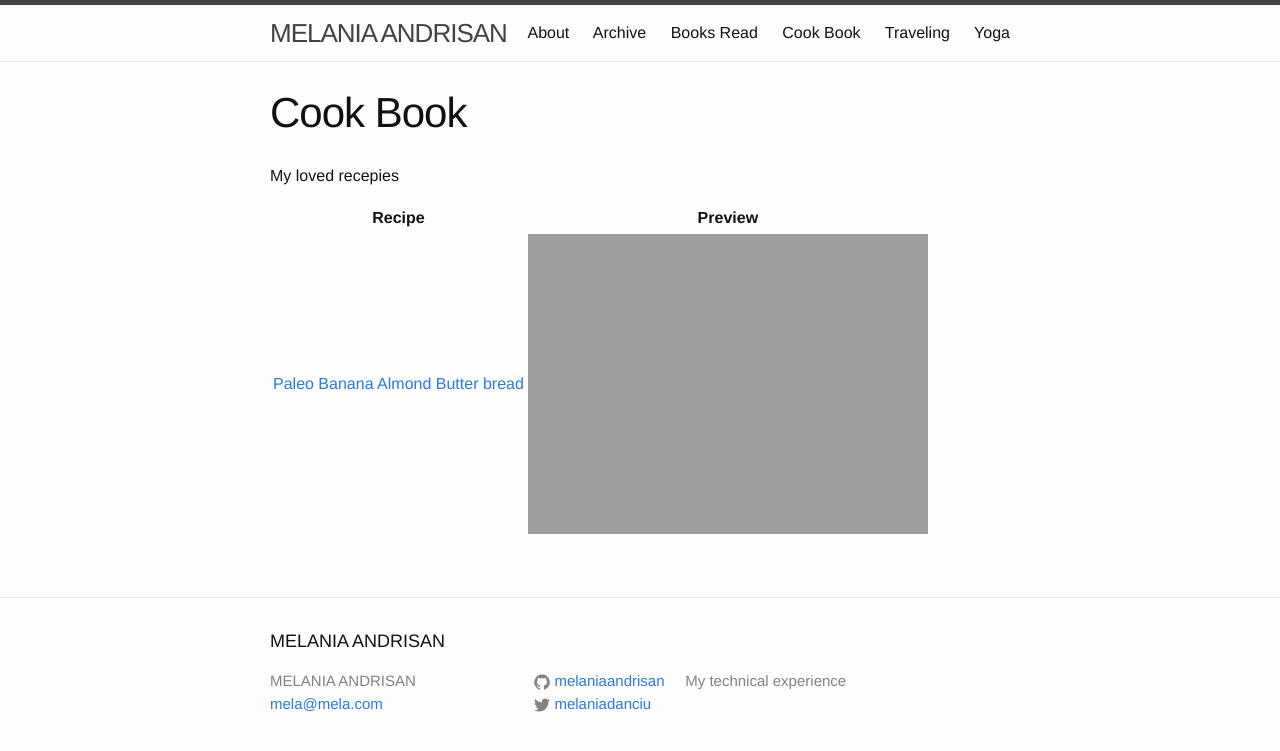
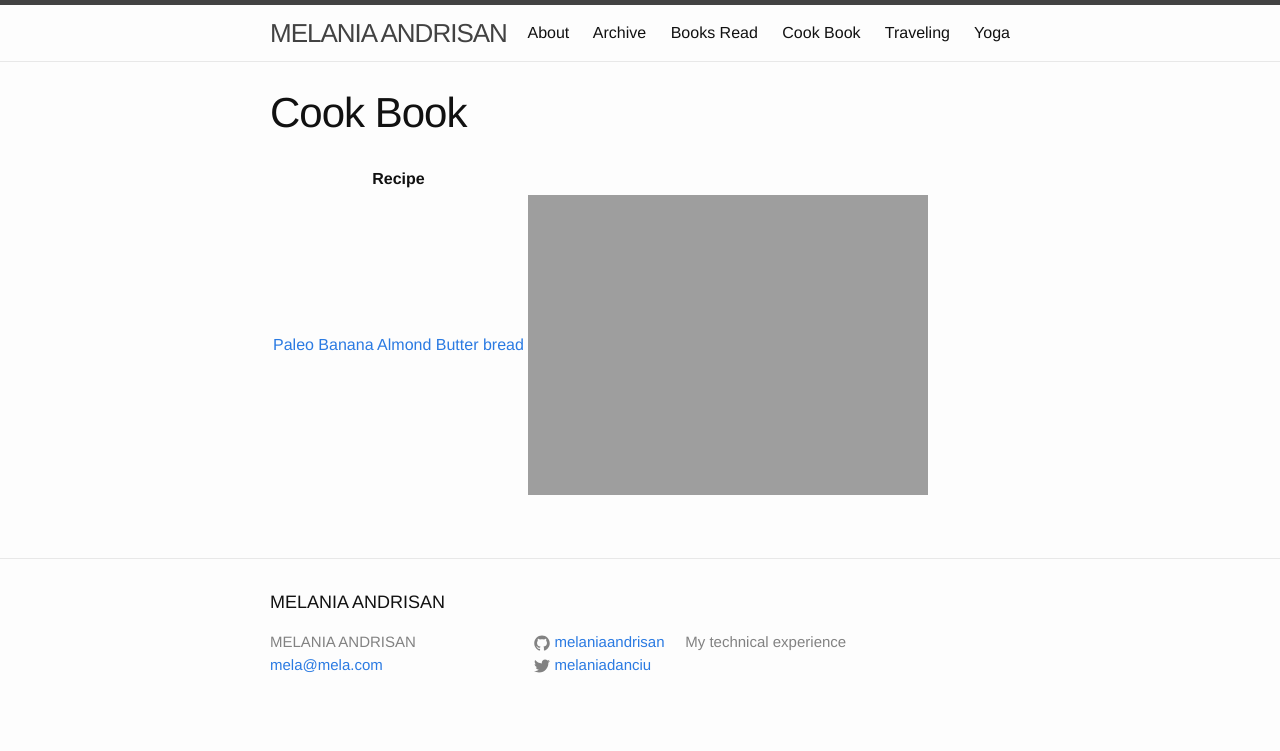
Before and after one commit to melaniaandrisan/melaniaandrisan.github.io, a Jekyll site: the page built from food_history.md, in a window 1280 px wide. Shown: the top 751 px of the page. Built offline with Jekyll 4.4.1, drawn with Linux system fonts in a browser that asks for light colours; comment, search, counter and statistics services are not loaded.

Commit message:
Update food_history.md

```diff
--- a/food_history.md
+++ b/food_history.md
@@ -4,8 +4,7 @@ title: Cook Book
 permalink: /foodhistory/
 ---
 
-My loved recepies
 
-|Recipe|Preview|
+|Recipe| |
 |---|---|
 |[Paleo Banana Almond Butter bread](http://mela.ro/food/2018/09/25/Paleo-banana-bread/)|![Paleo Bread]({{ site.url }}/assets/paleo_banana_bread.JPG =50x90)|
```
